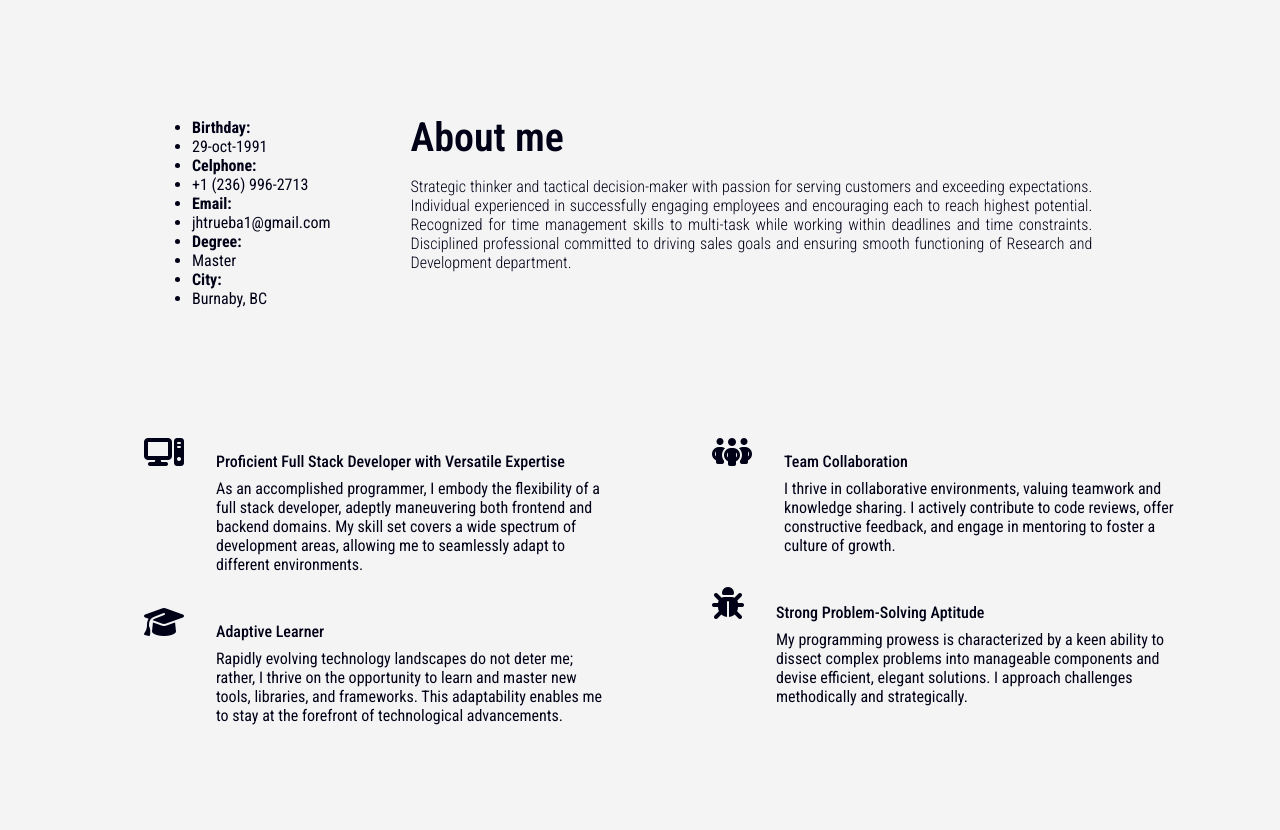
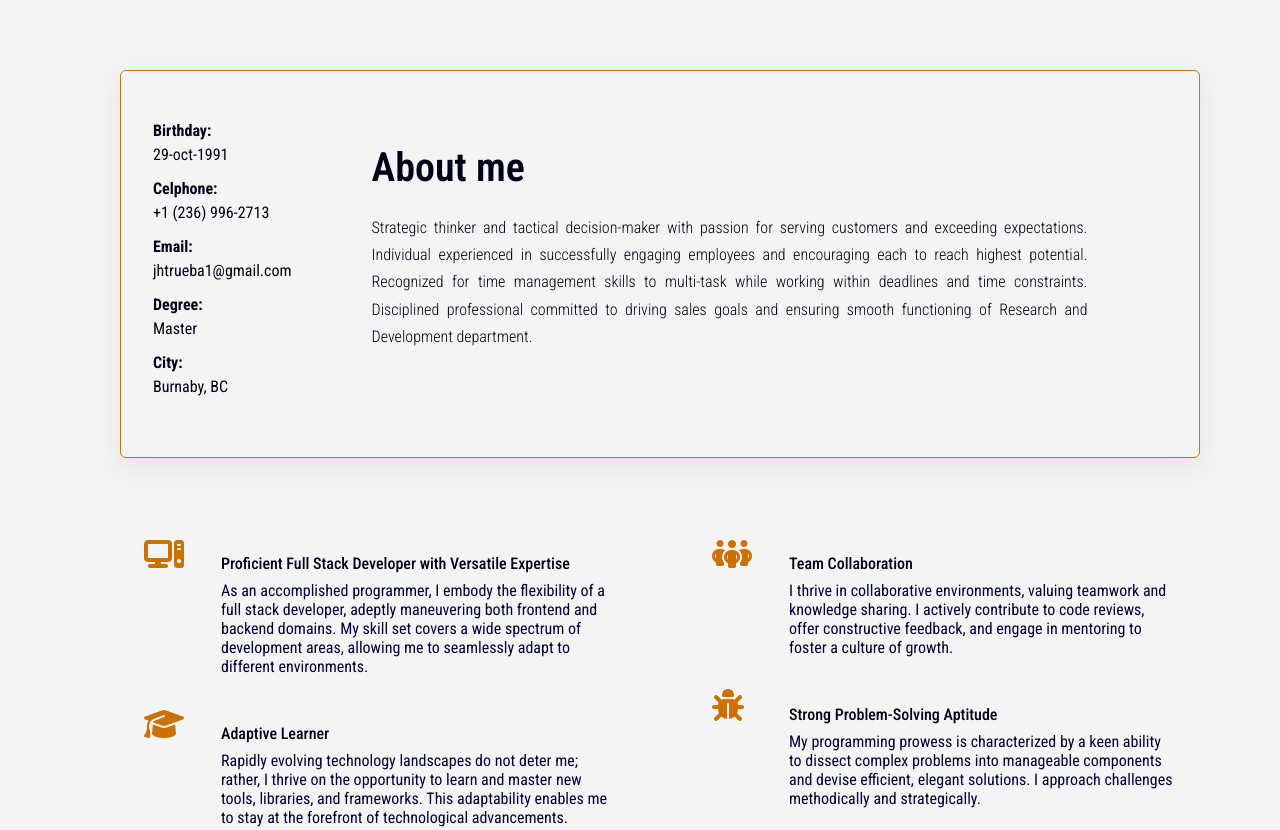
Before and after one commit to joshu2991/CICCC_CV_gh, a website: page src/index.html in a window 1280 px wide. Shown: the part 802-1632 px from the top of the page. Drawn offline with nearby package versions, Linux system fonts and the light colour scheme; files that its build step writes are made by us from their sources.

Commit message:
added style for section about

```diff
--- a/src/sass/index.scss
+++ b/src/sass/index.scss
@@ -145,4 +145,50 @@ body {
         }
     }
 
+    #section-about {
+        .description {
+            text-align: center;
+            padding: 10px;
+            border: solid;
+            border-radius: 6px;
+            border-width: 1px;
+            border-color: $color-secondary;
+            box-shadow: rgba(149, 157, 165, 0.2) 0px 8px 24px;
+            line-height: 1.5;
+        }
+
+        .mw-45 {
+            min-width: 45px;
+        }
+
+        i {
+            color: $color-secondary;
+        }
+
+        .about-section .paragraph {
+            text-align: justify;
+        }
+
+        ul.about-list {
+            list-style: none;
+            padding-left: 0;
+        }
+
+        .about-description {
+            line-height: 1.7;
+        }
+
+        .about-list li:nth-child(2n) {
+            margin-bottom: 10px;
+        }
+
+        .about-titles:hover {
+            color: $color-secondary;
+        }
+
+        .paragraph {
+            color: $color-primary;
+        }
+    }
+
 }
```
Also changed, not shown: src/sass/css/index.css, 1 other file.
